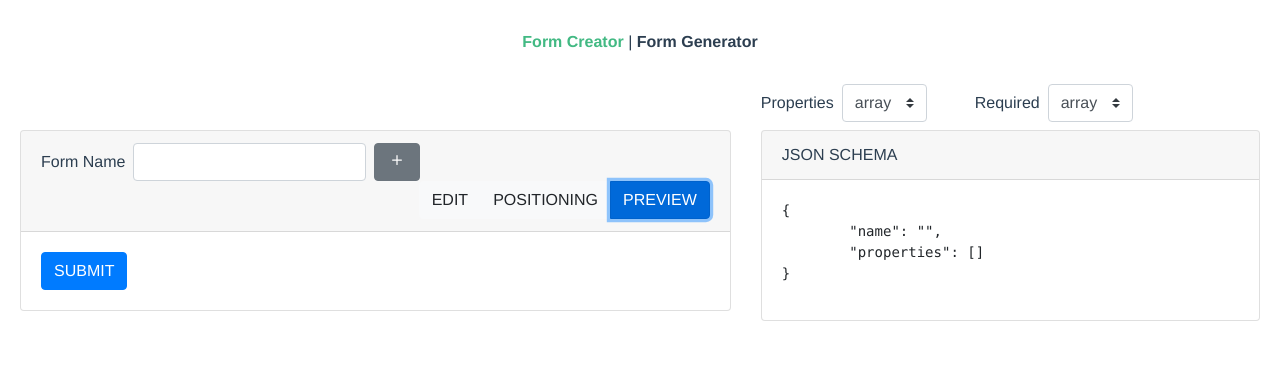
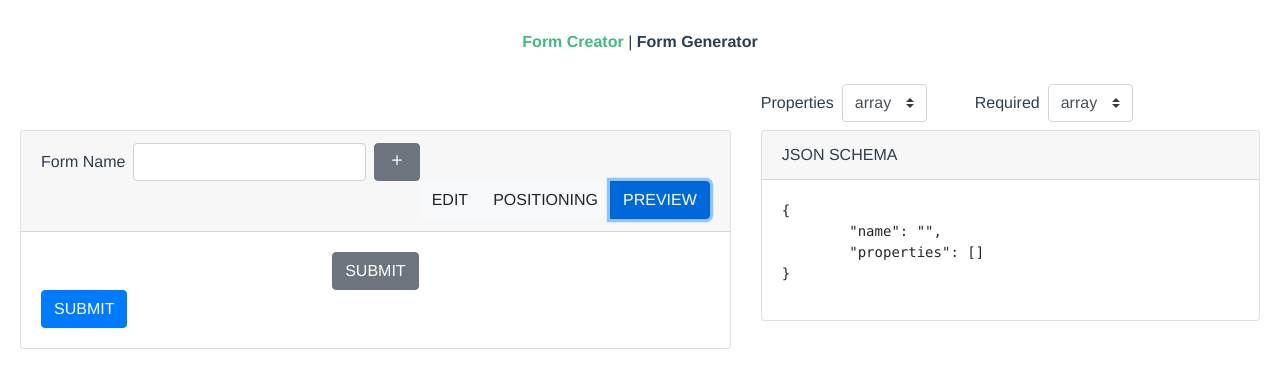
Before and after one commit to shijir0330/dynamic-form-front-end, a Vue app: page / in a window 1280 px wide. Both pictures are taken after a click on the button "PREVIEW". Shown: the top 388 px of the page. Built offline with nearby package versions, Linux system fonts and the light colour scheme.

Commit message:
deginning

```diff
--- a/src/components/DynamicFormGenerator.vue
+++ b/src/components/DynamicFormGenerator.vue
@@ -1,7 +1,7 @@
 <template>
   <div>
     <b-row>
-      <b-col v-for="(item, index) in schema.properties" v-bind:key="index" :cols="item.column">
+      <b-col v-for="(item, index) in getSchema.properties" v-bind:key="index" :cols="item.column">
         <b-form-group :label="item.label">
           <template v-if="item.type === 'string'">
             <b-form-input v-if="!item.format" v-model="value[item.name]" autocomplete="off"/>
@@ -14,6 +14,11 @@
             <b-form-input v-model="value[item.name]" autocomplete="off" type="number"/>
           </template>
         </b-form-group>
+      </b-col>
+    </b-row>
+    <b-row>
+      <b-col class="text-center">
+        <b-button @click="submitForm">SUBMIT</b-button>
       </b-col>
     </b-row>
   </div>
@@ -51,6 +56,21 @@ export default {
       }
     }
   },
+  data() {
+    return {
+
+    }
+  },
+  computed: {
+    getSchema() {
+      return this.schema;
+    }
+  },
+  methods: {
+    submitForm() {
+
+    }
+  }
 }
 </script>
 
```
